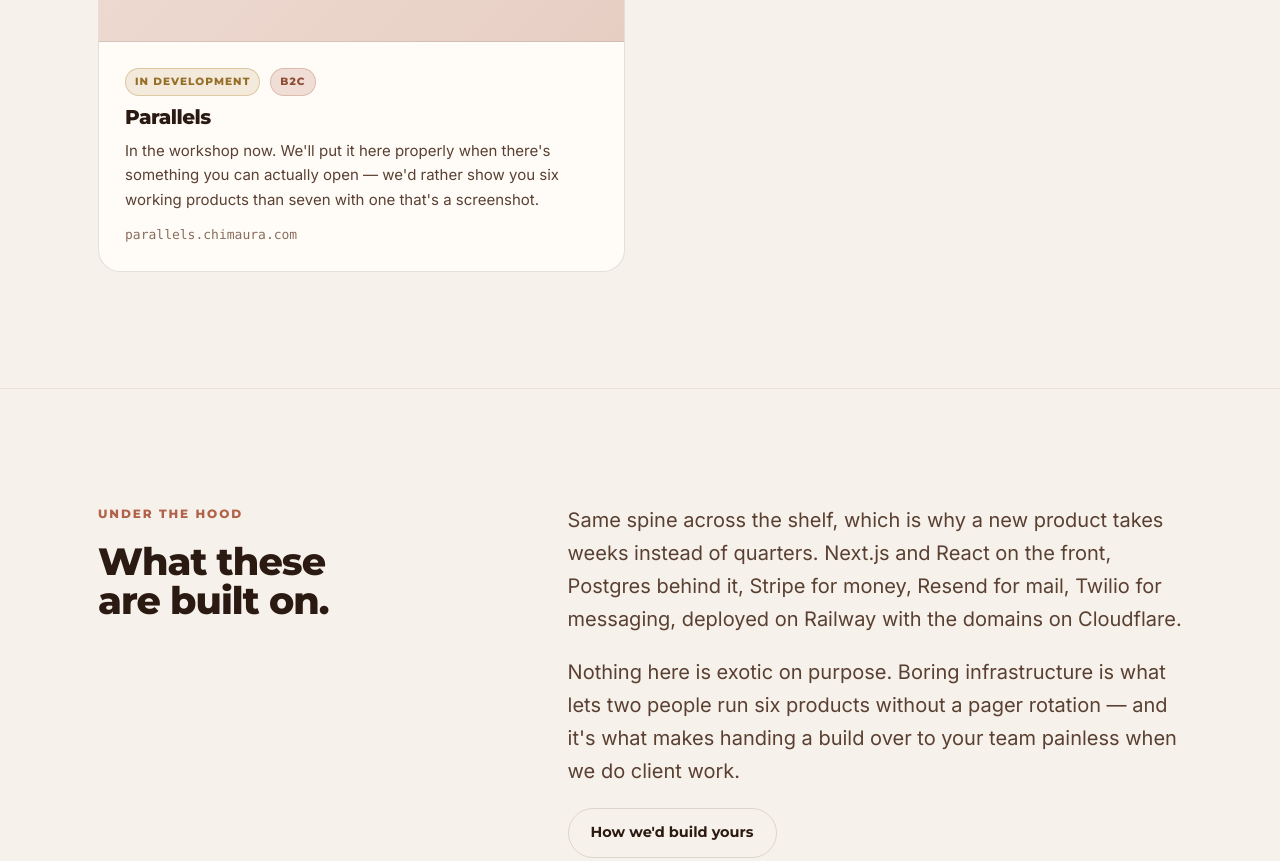
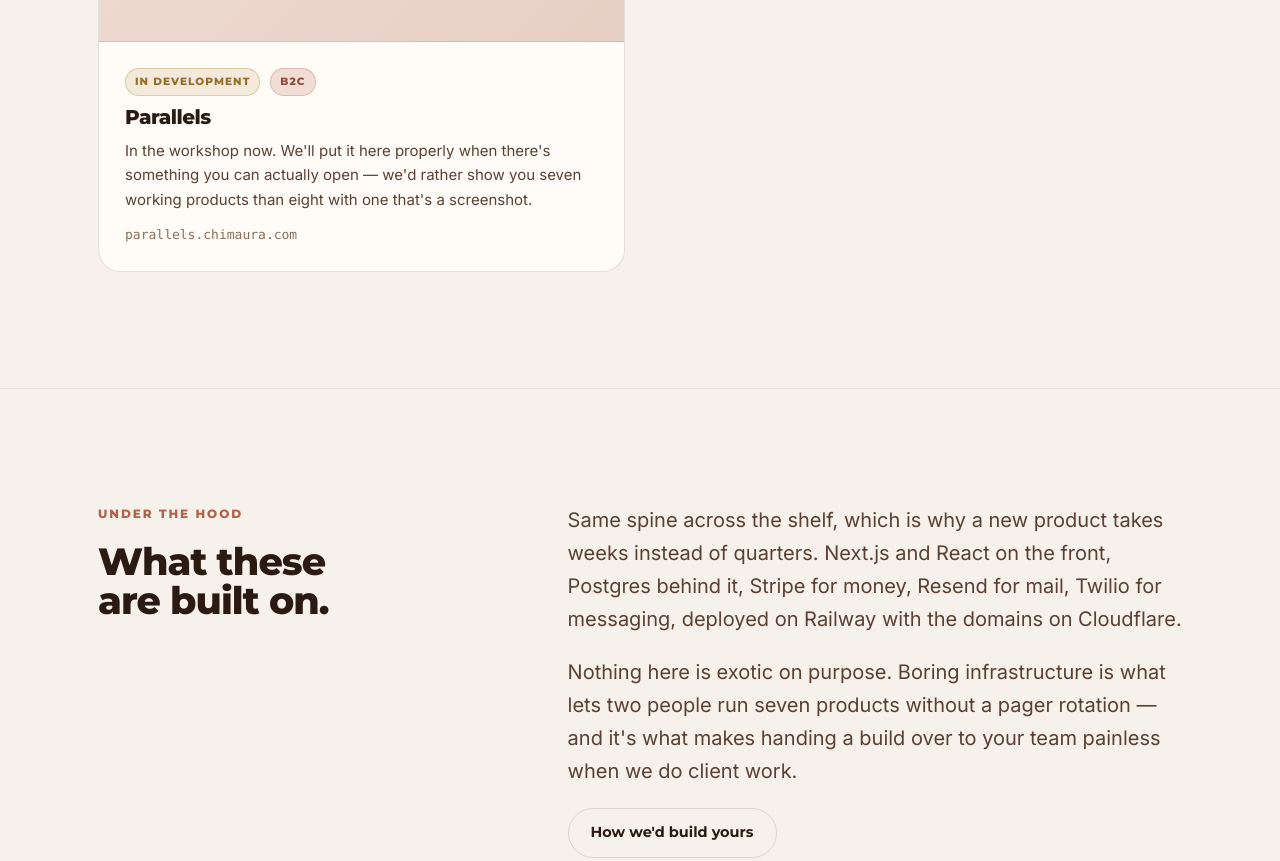
Before and after one commit to TheCiege23/brownpig-site, a website: page work.html in a window 1280 px wide. Shown: the part 3600-4461 px from the top of the page. Drawn offline with Linux system fonts and the light colour scheme.

Commit message:
Say seven products, because there are seven
The site counted six live products in six places and seven in two. Seven
is correct — work.html renders seven tiles with a live URL. The copy was
written when six were live and SideQuest going live only got half-applied.

The worst of it was invisible on the page itself. work.html's meta
description named the products individually and simply left SideQuest
out, so the search result for the work page advertised six products and
never mentioned it. Both og:descriptions undercounted too, which is what
gets rendered when anyone shares a link in Slack or iMessage.

Also corrected three body-copy counts that read as claims about us: two
people running six products, six teardowns done for ourselves, and — in
the Parallels tile — "six working products than seven with one that's a
screenshot", which was quietly arguing against a product that already
shipped.

Every remaining "six" is prose and was left alone: six months, a
six-year-old, six people editing a spreadsheet.

These become eight when Parallels ships. The counts live in six files
with no single source, so they need finding by hand each time.

Co-Authored-By: Claude Opus 5 <noreply@anthropic.com>

```diff
--- a/work.html
+++ b/work.html
@@ -4,9 +4,9 @@
 <meta charset="utf-8">
 <meta name="viewport" content="width=device-width, initial-scale=1">
 <title>Work — Brown Pig LLC</title>
-<meta name="description" content="Six live products from Brown Pig LLC: AllFantasy, ChimAura, PetPass, StoryVault, Parent Playbook and Café Con Chimmy. Not case studies — things you can open right now.">
+<meta name="description" content="Seven live products from Brown Pig LLC: AllFantasy, ChimAura, PetPass, StoryVault, Parent Playbook, SideQuest and Café Con Chimmy. Not case studies — things you can open right now.">
 <meta property="og:title" content="Work — Brown Pig LLC">
-<meta property="og:description" content="Six live products. Not case studies — things you can open right now.">
+<meta property="og:description" content="Seven live products. Not case studies — things you can open right now.">
 <link rel="icon" href="assets/favicon.png">
 <link rel="preconnect" href="https://fonts.googleapis.com">
 <link rel="preconnect" href="https://fonts.gstatic.com" crossorigin>
@@ -197,8 +197,8 @@
             <h3>Parallels</h3>
             <p>
               In the workshop now. We'll put it here properly when there's something
-              you can actually open — we'd rather show you six working products than
-              seven with one that's a screenshot.
+              you can actually open — we'd rather show you seven working products than
+              eight with one that's a screenshot.
             </p>
             <div class="proj__url">parallels.chimaura.com</div>
           </div>
@@ -225,7 +225,7 @@
         </p>
         <p class="lede" style="max-width:none">
           Nothing here is exotic on purpose. Boring infrastructure is what lets two people
-          run six products without a pager rotation — and it's what makes handing a build
+          run seven products without a pager rotation — and it's what makes handing a build
           over to your team painless when we do client work.
         </p>
         <div class="btnrow">
```
Also changed, not shown: index.html (+1 -1 lines), services.html (+1 -1 lines).
